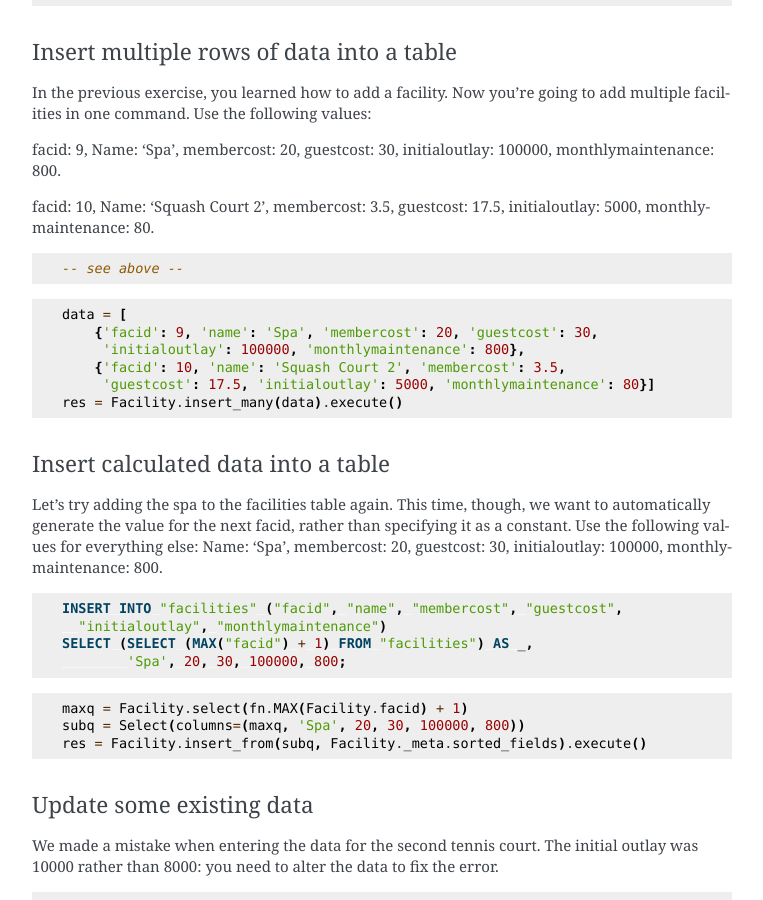
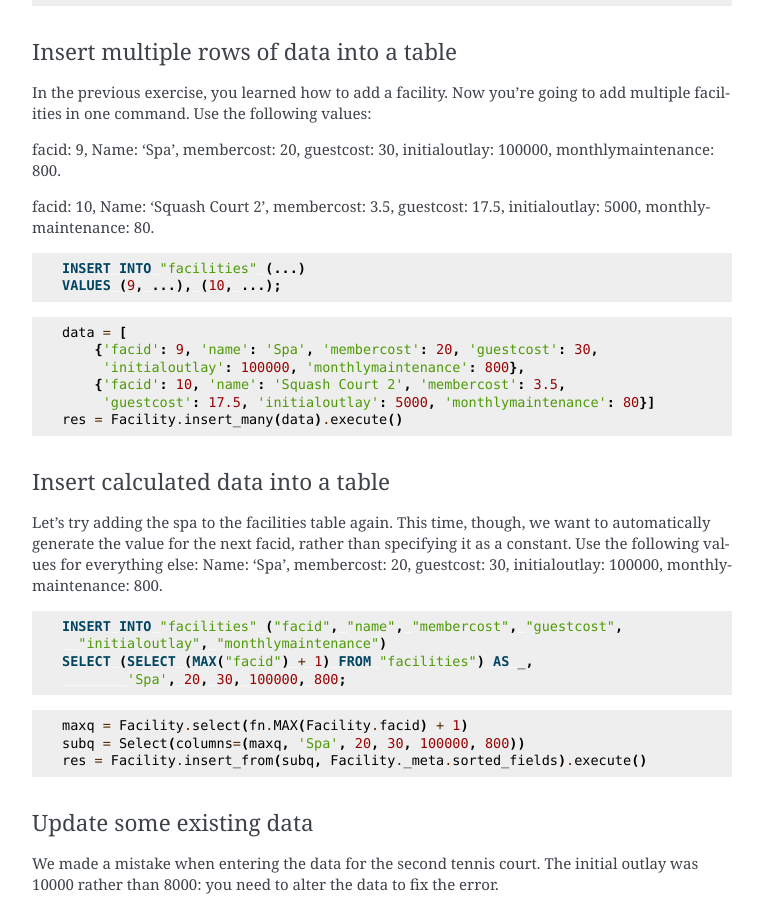
Before and after one commit to Star-DreamDev/myPeers, a Sphinx documentation site: the page built from docs/peers/query_library.rst, in a window 1280 px wide and 900 px high, scrolled down 10465 px. Shown: the whole window, without its empty margins (378-1141 px from the left). Built offline with Sphinx 7.4.7, drawn with Linux system fonts in a browser that asks for light colours; the version number could not be read and is left out.

Commit message:
Clean up doc ex
[skip ci]

```diff
--- a/docs/peers/query_library.rst
+++ b/docs/peers/query_library.rst
@@ -649,7 +649,8 @@ initialoutlay: 5000, monthlymaintenance: 80.
 
 .. code-block:: sql
 
-    -- see above --
+    INSERT INTO "facilities" (...)
+    VALUES (9, ...), (10, ...);
 
 .. code-block:: python
 
```
